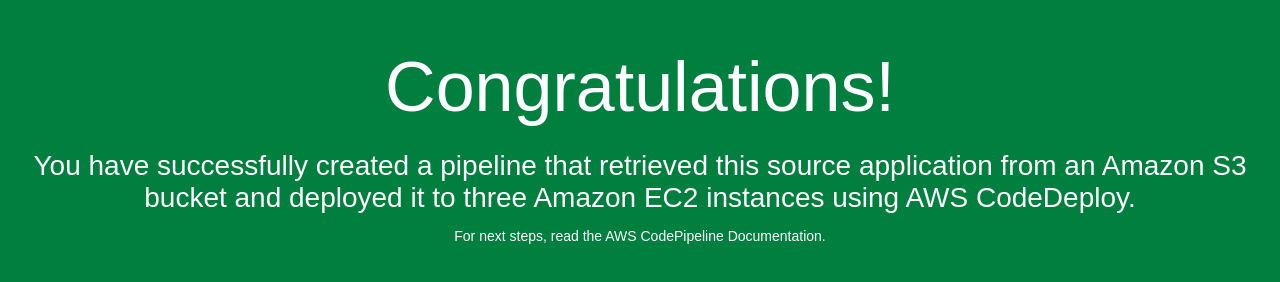
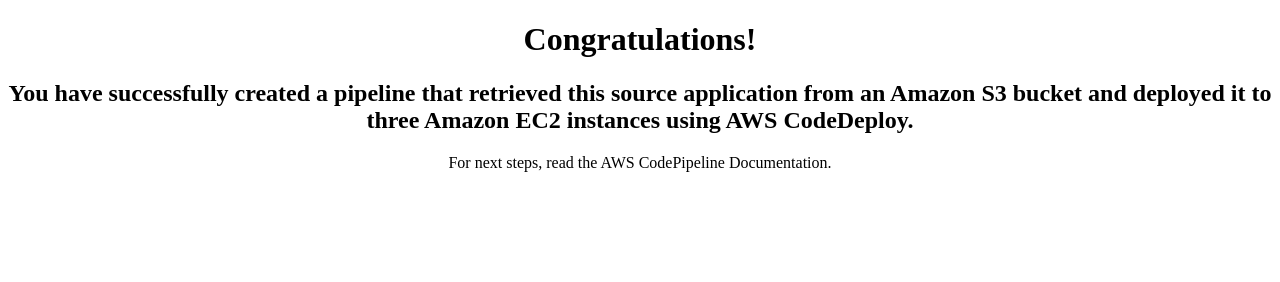
Before and after one commit to AchyutKulakarni/git-cicd, a plain HTML site: page index.html in a window 1280 px wide. Drawn offline with Linux system fonts and the light colour scheme.

Commit message:
Update index.html

```diff
--- a/index.html
+++ b/index.html
@@ -3,26 +3,6 @@
 <head>
   <meta charset="utf-8">
   <title>Sample Deployment</title>
-  <style>
-    body {
-      color: #ffffff;
-      background-color: #007f3f;
-      font-family: Arial, sans-serif;
-      font-size: 14px;
-    }
-
-    h1 {
-      font-size: 500%;
-      font-weight: normal;
-      margin-bottom: 0;
-    }
-
-    h2 {
-      font-size: 200%;
-      font-weight: normal;
-      margin-bottom: 0;
-    }
-  </style>
 </head>
 <body>
   <div align="center">
```
